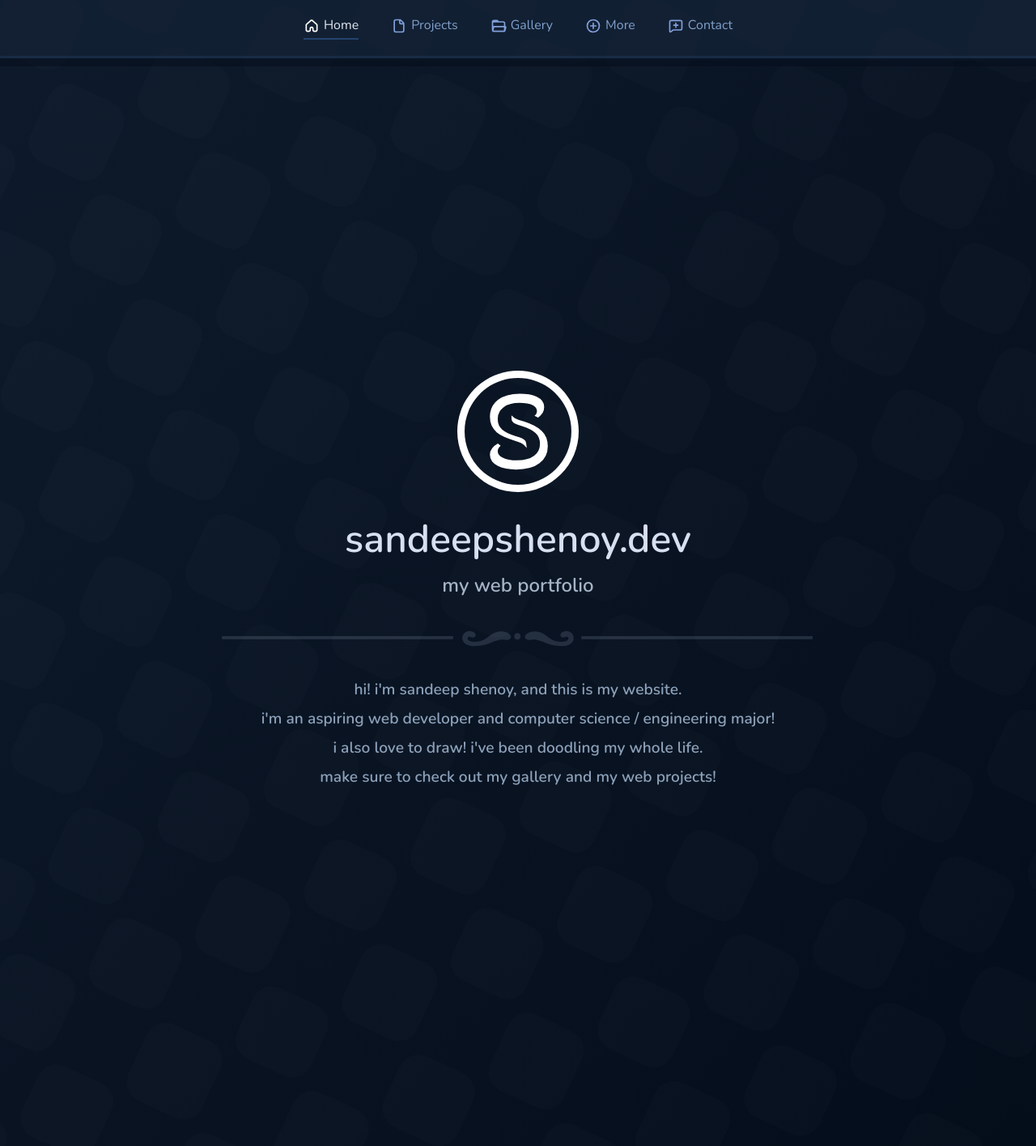
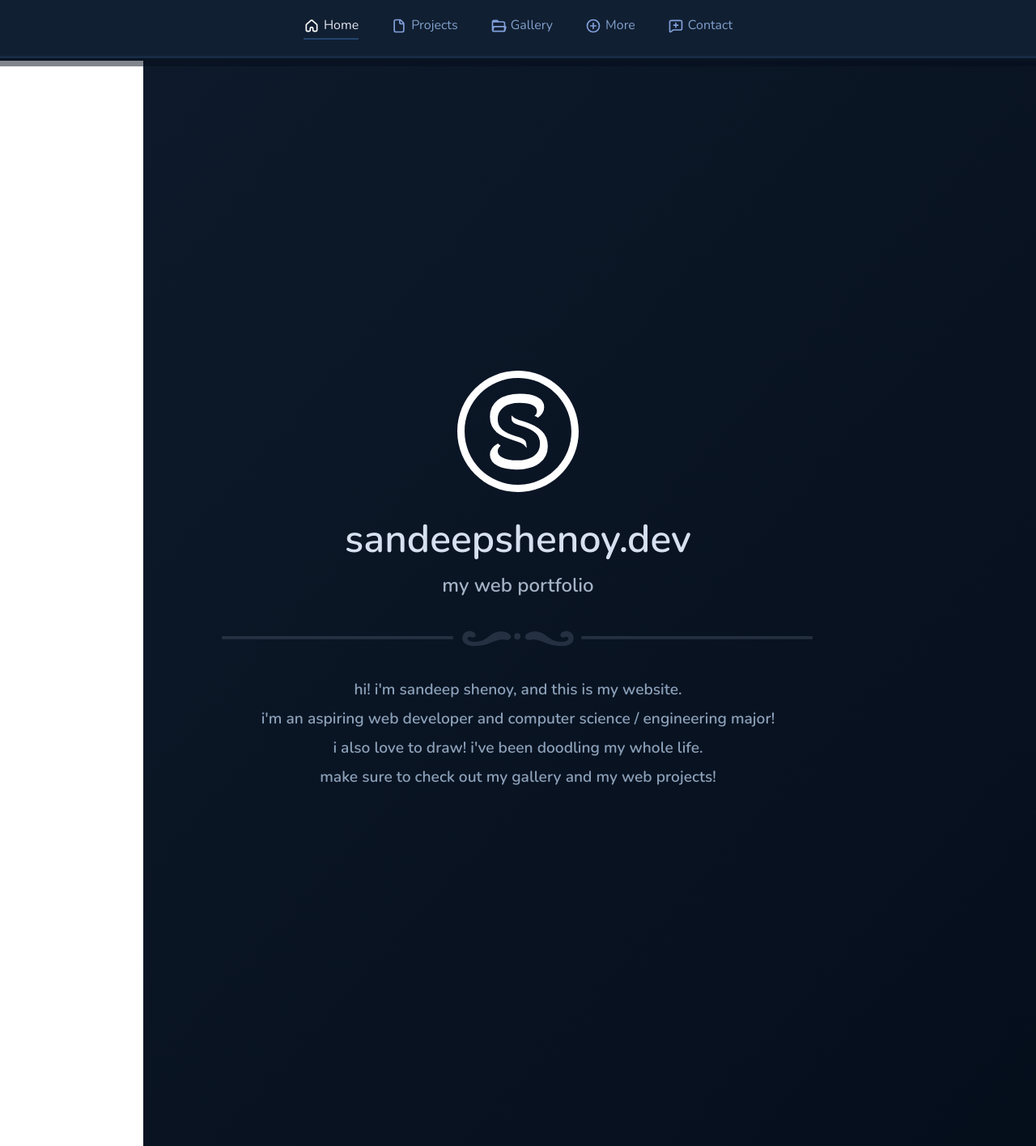
Before and after one commit to sandeepwastaken/sandeepshenoy.dev, a PHP site: page / in a window 1280 px wide. Shown: the whole page at 81% size. Run offline with PHP 8.4, Linux system fonts and the light colour scheme.

Commit message:
Testing new background

```diff
--- a/styles.css
+++ b/styles.css
@@ -5,8 +5,8 @@
   font-family: 'Nunito', sans-serif;
 }
 
-html {
-  background: linear-gradient(to bottom right, #0e1a2b, #040d1a);
+html, body {
+  background: transparent !important;
 }
 
 body {
@@ -37,16 +37,18 @@ body {
 
 .background {
   position: fixed;
-  top: -50%;
-  left: -50%;
-  width: 170%;
-  height: 170%;
-  z-index: 3;
-  transform: rotate(25deg);
-  background-image: url('images/bg.svg');
-  background-repeat: repeat;
-  background-size: 200px 200px;
-  opacity: 1.5%;
+  top: 0;
+  left: 0;
+  width: 100vw;
+  height: 100vh;
+  z-index: 0;
+  transform: none;
+  background:
+    linear-gradient(to bottom right, #0e1a2b, #040d1a),
+    url('images/bg.svg');
+  background-repeat: no-repeat, repeat;
+  background-size: cover, 200px 200px;
+  opacity: 1;
   pointer-events: none;
   animation: scroll-bg 3.5s linear infinite;
 }
```
